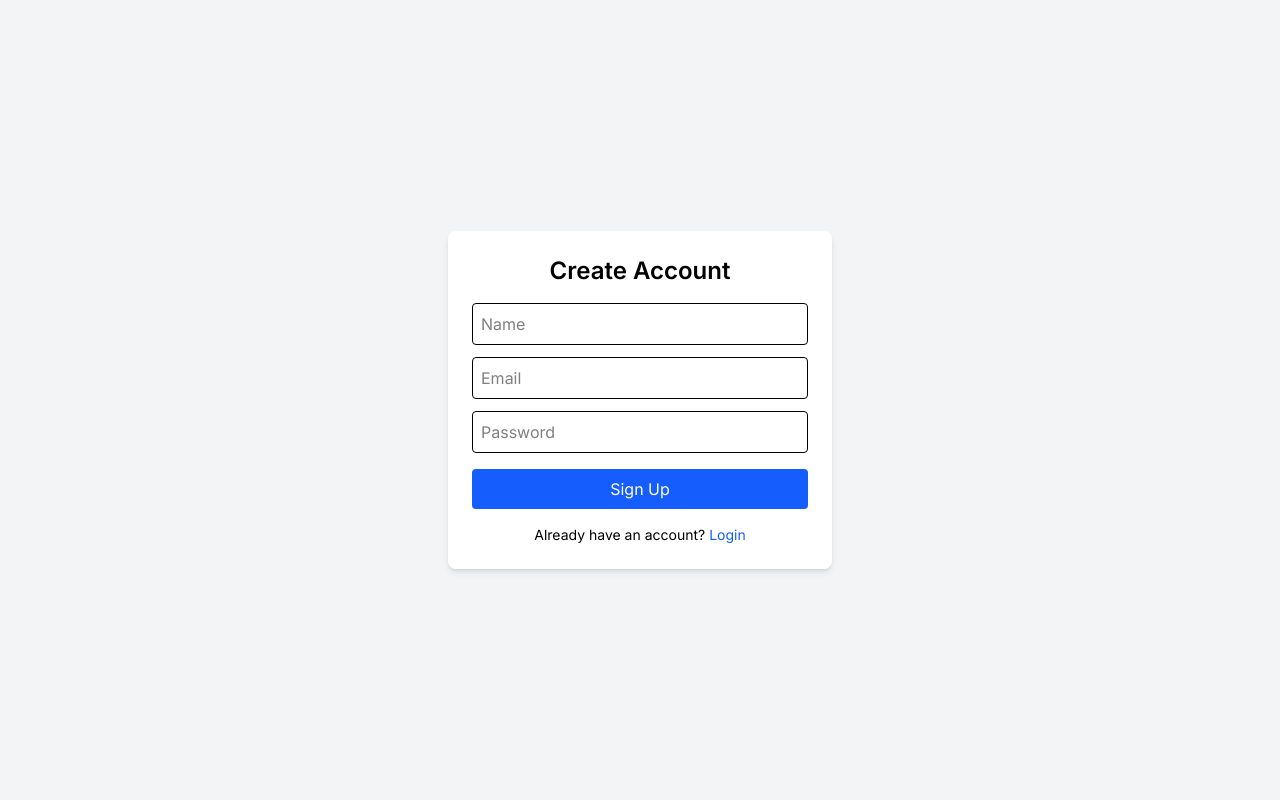
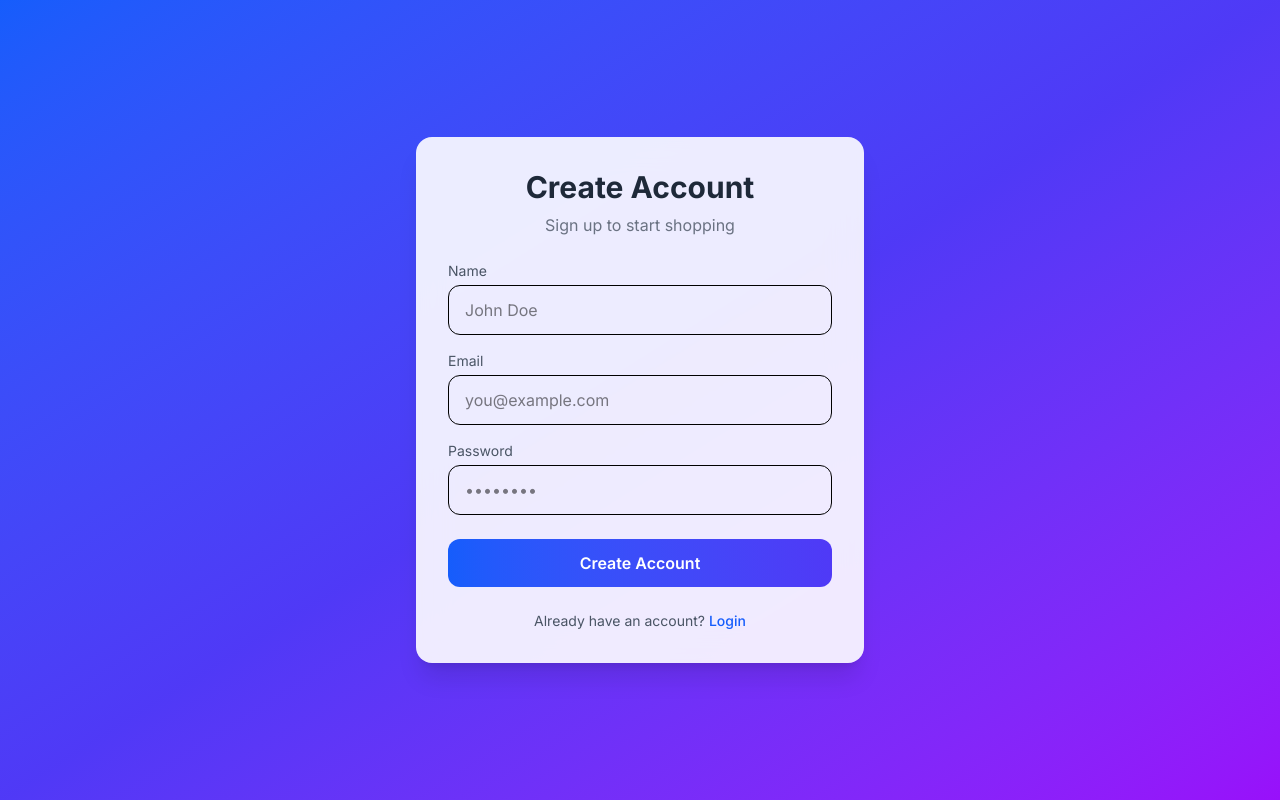
Before and after one commit to svivek19/opengenx-ecommerce-task-frontend, a React (Vite) app: page / in a window 1280 px wide. Both pictures are taken after a click on the element "Sign Up". Built offline with nearby package versions, Linux system fonts and the light colour scheme.

Commit message:
fix: bug in login redirect

```diff
--- a/package.json
+++ b/package.json
@@ -14,6 +14,7 @@
     "axios": "^1.13.2",
     "react": "^19.2.0",
     "react-dom": "^19.2.0",
+    "react-hot-toast": "^2.6.0",
     "react-icons": "^5.5.0",
     "react-router-dom": "^7.11.0",
     "tailwindcss": "^4.1.18"
--- a/src/main.jsx
+++ b/src/main.jsx
@@ -3,12 +3,14 @@ import { createRoot } from "react-dom/client";
 import "./index.css";
 import App from "./App.jsx";
 import { BrowserRouter } from "react-router-dom";
+import { Toaster } from "react-hot-toast";
 import { AuthProvider } from "./auth/AuthContext.jsx";
 
 createRoot(document.getElementById("root")).render(
   <BrowserRouter>
     <AuthProvider>
       <App />
+      <Toaster position="top-right" />
     </AuthProvider>
   </BrowserRouter>
 );
--- a/src/pages/auth/Login.jsx
+++ b/src/pages/auth/Login.jsx
@@ -1,10 +1,11 @@
-import { useState } from "react";
+import { useEffect, useState } from "react";
 import { useNavigate } from "react-router-dom";
 import { useAuth } from "../../auth/AuthContext";
 import axios from "../../api/axios";
+import { toast } from "react-hot-toast";
 
 const Login = () => {
-  const { login, isAdmin, isUser } = useAuth();
+  const { login, loading, user } = useAuth();
   const navigate = useNavigate();
 
   const [isSignup, setIsSignup] = useState(false);
@@ -12,6 +13,16 @@ const Login = () => {
   const [email, setEmail] = useState("");
   const [password, setPassword] = useState("");
   const [error, setError] = useState("");
+
+  useEffect(() => {
+    if (!loading && user) {
+      if (user.role === "admin") {
+        navigate("/admin/dashboard", { replace: true });
+      } else {
+        navigate("/products", { replace: true });
+      }
+    }
+  }, [user, loading, navigate]);
 
   const handleSubmit = async (e) => {
     e.preventDefault();
@@ -26,72 +37,94 @@ const Login = () => {
         });
       }
 
-      await login(email, password);
+      const role = await login(email, password);
+      toast.success("Login successful");
 
-      if (isAdmin) {
+      if (role === "admin") {
         navigate("/admin/dashboard");
-      } else if (isUser) {
+      } else if (role === "user") {
         navigate("/products");
       }
     } catch (err) {
       setError(err.response?.data?.message || "Something went wrong");
     }
   };
-
+  if (loading || user) return null;
   return (
-    <div className="min-h-screen flex items-center justify-center bg-gray-100">
+    <div className="min-h-screen flex items-center justify-center bg-gradient-to-br from-blue-600 via-indigo-600 to-purple-600 px-4">
       <form
         onSubmit={handleSubmit}
-        className="bg-white p-6 rounded-lg shadow-md w-full max-w-sm"
+        className="w-full max-w-md bg-white/90 backdrop-blur-lg rounded-2xl shadow-xl p-8"
       >
-        <h2 className="text-2xl font-semibold mb-4 text-center">
-          {isSignup ? "Create Account" : "Login"}
+        {/* Title */}
+        <h2 className="text-3xl font-bold text-center text-gray-800 mb-2">
+          {isSignup ? "Create Account" : "Welcome Back"}
         </h2>
+        <p className="text-center text-gray-500 mb-6">
+          {isSignup
+            ? "Sign up to start shopping"
+            : "Login to continue to VCart"}
+        </p>
 
+        {/* Error */}
         {error && (
-          <p className="text-red-500 text-sm mb-3 text-center">{error}</p>
+          <p className="text-red-500 text-sm mb-4 text-center">{error}</p>
         )}
 
+        {/* Name */}
         {isSignup && (
+          <div className="mb-4">
+            <label className="block text-sm text-gray-600 mb-1">Name</label>
             <input
               type="text"
-            placeholder="Name"
-            className="w-full p-2 border rounded mb-3"
+              placeholder="John Doe"
+              className="w-full px-4 py-3 border rounded-xl focus:ring-2 focus:ring-blue-500 focus:outline-none"
               value={name}
               onChange={(e) => setName(e.target.value)}
               required
             />
+          </div>
         )}
 
+        {/* Email */}
+        <div className="mb-4">
+          <label className="block text-sm text-gray-600 mb-1">Email</label>
           <input
             type="email"
-          placeholder="Email"
-          className="w-full p-2 border rounded mb-3"
+            placeholder="you@example.com"
+            className="w-full px-4 py-3 border rounded-xl focus:ring-2 focus:ring-blue-500 focus:outline-none"
             value={email}
             onChange={(e) => setEmail(e.target.value)}
             required
           />
+        </div>
 
+        {/* Password */}
+        <div className="mb-6">
+          <label className="block text-sm text-gray-600 mb-1">Password</label>
           <input
             type="password"
-          placeholder="Password"
-          className="w-full p-2 border rounded mb-4"
+            placeholder="••••••••"
+            className="w-full px-4 py-3 border rounded-xl focus:ring-2 focus:ring-blue-500 focus:outline-none"
             value={password}
             onChange={(e) => setPassword(e.target.value)}
             required
           />
+        </div>
 
+        {/* Submit */}
         <button
           type="submit"
-          className="w-full bg-blue-600 text-white py-2 rounded hover:bg-blue-700"
+          className="w-full bg-gradient-to-r from-blue-600 to-indigo-600 text-white py-3 rounded-xl font-semibold hover:opacity-90 transition"
         >
-          {isSignup ? "Sign Up" : "Login"}
+          {isSignup ? "Create Account" : "Login"}
         </button>
 
-        <p className="text-center text-sm mt-4">
+        {/* Toggle */}
+        <p className="text-center text-sm text-gray-600 mt-6">
           {isSignup ? "Already have an account?" : "Don't have an account?"}{" "}
           <span
-            className="text-blue-600 cursor-pointer"
+            className="text-blue-600 font-medium cursor-pointer hover:underline"
             onClick={() => setIsSignup(!isSignup)}
           >
             {isSignup ? "Login" : "Sign Up"}
```
Also changed, not shown: 1 other file (tests, documents, lock files or other folders). Lines whose indentation alone changed are shown as unchanged.
